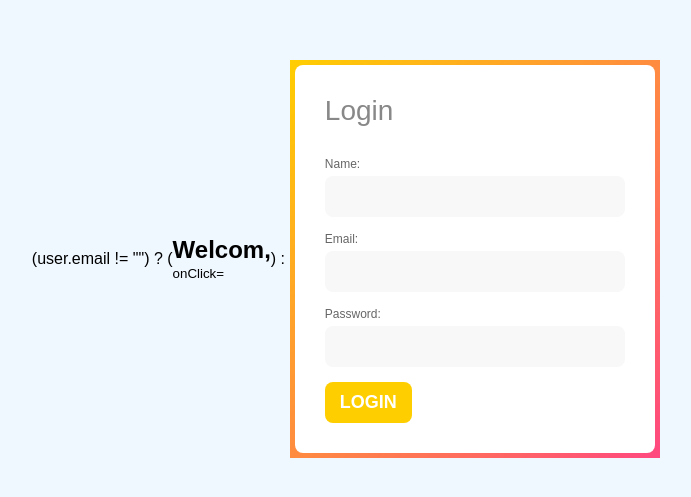
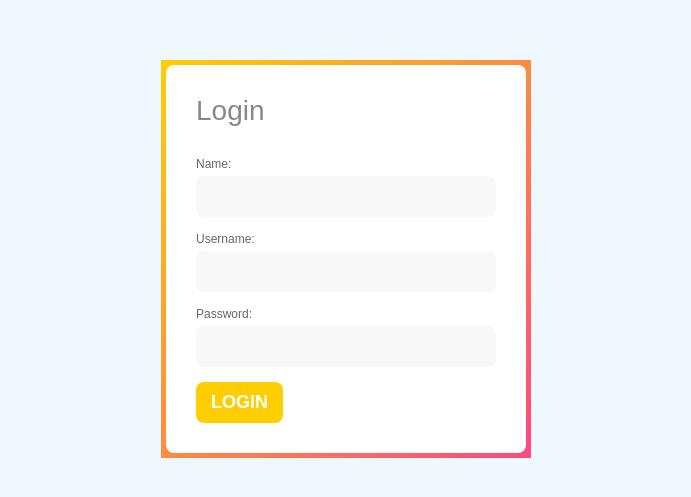
Before and after one commit to hz0123/TechTrekProject, a React (Create React App) app: page / in a window 1280 px wide. Shown: the part 141-638 px from the top of the page, without its empty margins (294-985 px from the left). Built offline with nearby package versions, Linux system fonts and the light colour scheme.

Commit message:
final changes to login logout

```diff
--- a/package.json
+++ b/package.json
@@ -8,6 +8,7 @@
     "@testing-library/user-event": "^13.5.0",
     "axios": "^0.27.2",
     "react": "^18.1.0",
+    "react-bootstrap": "^2.3.1",
     "react-dom": "^18.1.0",
     "react-scripts": "^2.1.3",
     "web-vitals": "^2.1.4"
--- a/src/App.js
+++ b/src/App.js
@@ -50,23 +50,17 @@ function App() {
   //       }
   //   })}
 
-
-
   return (
     <div className="App">
-
-      (user.email != "") ? (
+      {(user.email != "") ? (
         <div className="welcome">
-          <h2>Welcom, <span>{user.name}</span></h2>
-          <button>onClick={Logout}</button>
+          <h2>Welcome, <span>{user.name}</span></h2>
+          <button onClick={Logout}>Logout</button>
         </div>
       ) : (
-        <LoginForm />
-      )
-
-
+        <LoginForm Login={Login} error={error} />
+      )}
     </div>
   );
-}
-
-export default App;
+      }
+export default App
--- a/src/mudz-components/LoginForm.js
+++ b/src/mudz-components/LoginForm.js
@@ -1,4 +1,4 @@
-import React, { useState} from "react"
+import React, { useState } from "react" ;
 
 function LoginForm({ Login, error }) {
     const [details, setDetails] = useState({name: "", email: "", password: ""});
@@ -9,19 +9,18 @@ function LoginForm({ Login, error }) {
         Login(details);
     }
 
-
     return (
-    <form>
+        <form onSubmit={submitHandler}>
             <div className="form-inner">
                 <h2>Login</h2>
-            {(error != "") ? (<div className="error">{error}</div>) : ""}
+                {(error !== "") ? (<div className="error">{error}</div>) : ""}
                 <div className="form-group">
                     <label htmlFor="name">Name: </label>
                     <input type="text" name="name" id="name"
                     onChange={e => setDetails({...details, name: e.target.value})} value={details.name} />
                 </div>
                 <div className="form-group">
-                <label htmlFor="email">Email: </label>
+                    <label htmlFor="email">Username: </label>
                     <input type="email" name="email" id="email"
                     onChange={e => setDetails({...details, email: e.target.value})} value={details.email} />
                 </div>
```
Also changed, not shown: 1 other file (tests, documents, lock files or other folders). Lines whose indentation alone changed are shown as unchanged.
